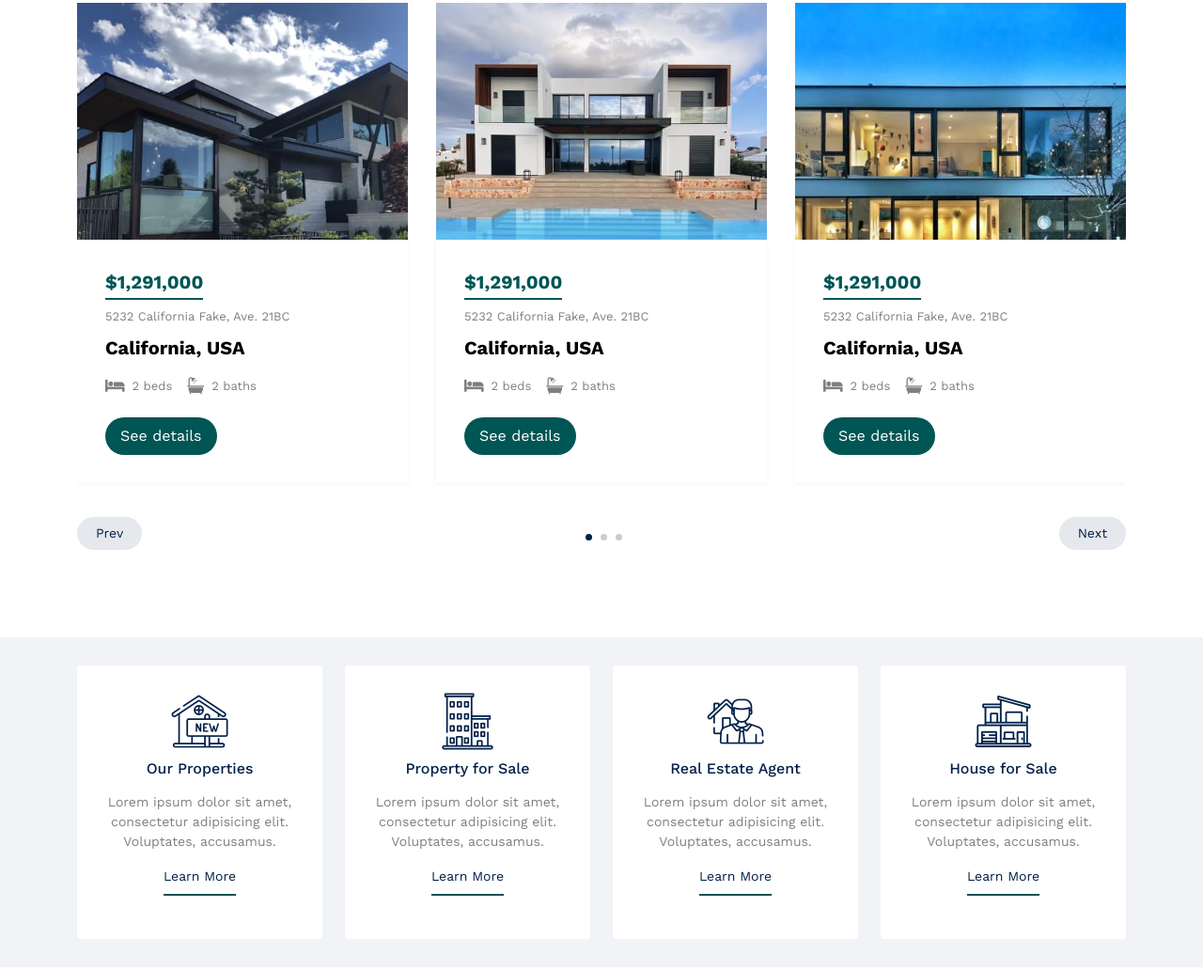
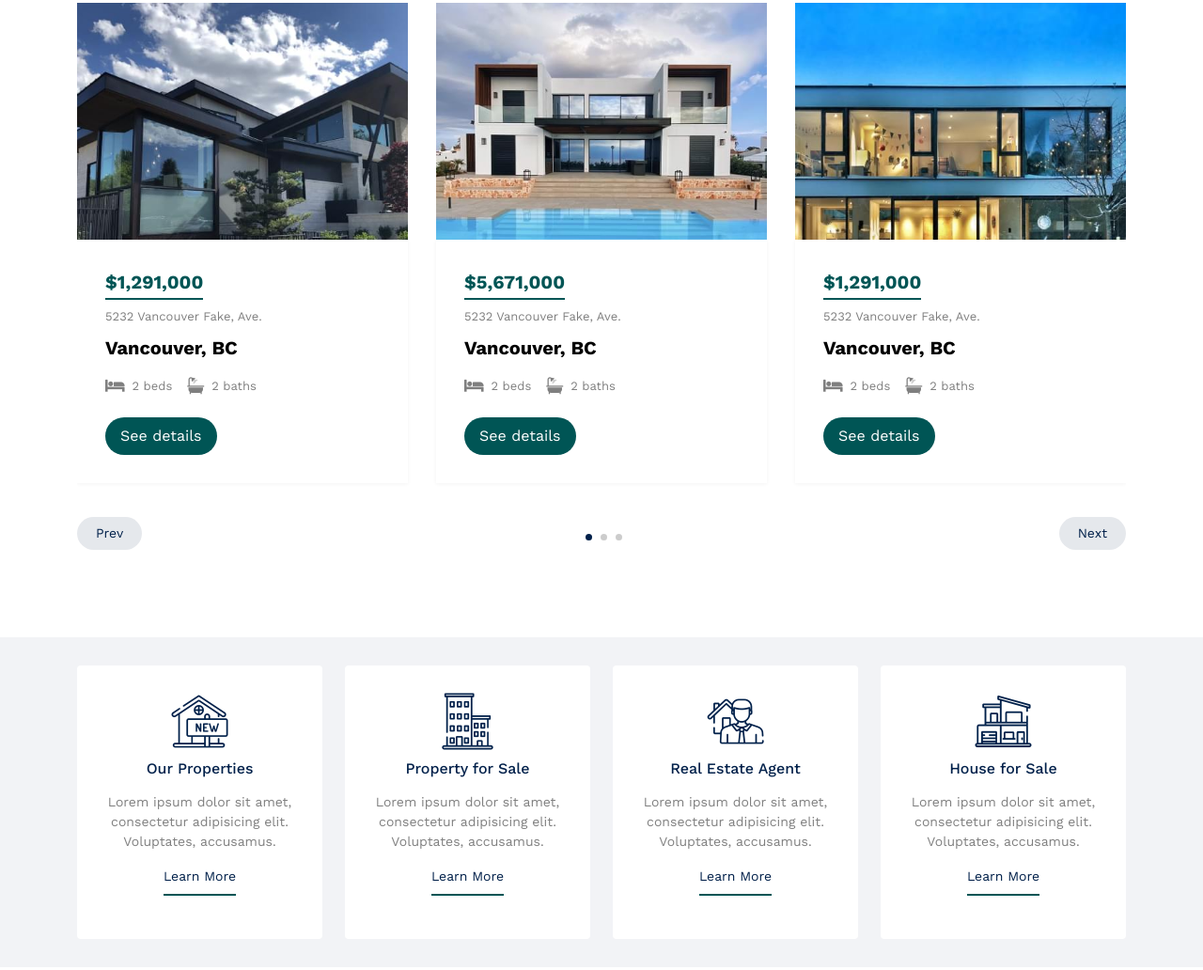
Before and after one commit to Kaiser-SK/cpnt201-a2-property, a plain HTML site: page index.html in a window 1280 px wide. Shown: the part 981-2013 px from the top of the page at 94% size. Drawn offline with nearby package versions, Linux system fonts and the light colour scheme; files whose address does not match are found by name.

Commit message:
changed California addresses to Vancouver

```diff
--- a/index.html
+++ b/index.html
@@ -157,8 +157,8 @@
                 <div class="property-content">
                   <div class="price mb-2"><span>$1,291,000</span></div>
                   <div>
-                    <span class="d-block mb-2 text-black-50">5232 California Fake, Ave. 21BC</span>
-                    <span class="city d-block mb-3">California, USA</span>
+                    <span class="d-block mb-2 text-black-50">5232 Vancouver Fake, Ave.</span>
+                    <span class="city d-block mb-3">Vancouver, BC</span>
 
                     <div class="specs d-flex mb-4">
                       <span class="d-block d-flex align-items-center me-3">
@@ -183,10 +183,10 @@
                 </a>
 
                 <div class="property-content">
-                  <div class="price mb-2"><span>$1,291,000</span></div>
+                  <div class="price mb-2"><span>$5,671,000</span></div>
                   <div>
-                    <span class="d-block mb-2 text-black-50">5232 California Fake, Ave. 21BC</span>
-                    <span class="city d-block mb-3">California, USA</span>
+                    <span class="d-block mb-2 text-black-50">5232 Vancouver Fake, Ave.</span>
+                    <span class="city d-block mb-3">Vancouver, BC</span>
 
                     <div class="specs d-flex mb-4">
                       <span class="d-block d-flex align-items-center me-3">
@@ -213,8 +213,8 @@
                 <div class="property-content">
                   <div class="price mb-2"><span>$1,291,000</span></div>
                   <div>
-                    <span class="d-block mb-2 text-black-50">5232 California Fake, Ave. 21BC</span>
-                    <span class="city d-block mb-3">California, USA</span>
+                    <span class="d-block mb-2 text-black-50">5232 Vancouver Fake, Ave.</span>
+                    <span class="city d-block mb-3">Vancouver, BC</span>
 
                     <div class="specs d-flex mb-4">
                       <span class="d-block d-flex align-items-center me-3">
@@ -241,8 +241,8 @@
                 <div class="property-content">
                   <div class="price mb-2"><span>$1,291,000</span></div>
                   <div>
-                    <span class="d-block mb-2 text-black-50">5232 California Fake, Ave. 21BC</span>
-                    <span class="city d-block mb-3">California, USA</span>
+                    <span class="d-block mb-2 text-black-50">5232 Vancouver Fake, Ave.</span>
+                    <span class="city d-block mb-3">Vancouver, BC</span>
 
                     <div class="specs d-flex mb-4">
                       <span class="d-block d-flex align-items-center me-3">
@@ -269,8 +269,8 @@
                 <div class="property-content">
                   <div class="price mb-2"><span>$1,291,000</span></div>
                   <div>
-                    <span class="d-block mb-2 text-black-50">5232 California Fake, Ave. 21BC</span>
-                    <span class="city d-block mb-3">California, USA</span>
+                    <span class="d-block mb-2 text-black-50">5232 Vancouver Fake, Ave.</span>
+                    <span class="city d-block mb-3">Vancouver, BC</span>
 
                     <div class="specs d-flex mb-4">
                       <span class="d-block d-flex align-items-center me-3">
@@ -297,8 +297,8 @@
                 <div class="property-content">
                   <div class="price mb-2"><span>$1,291,000</span></div>
                   <div>
-                    <span class="d-block mb-2 text-black-50">5232 California Fake, Ave. 21BC</span>
-                    <span class="city d-block mb-3">California, USA</span>
+                    <span class="d-block mb-2 text-black-50">5232 Vancouver Fake, Ave.</span>
+                    <span class="city d-block mb-3">Vancouver, BC</span>
 
                     <div class="specs d-flex mb-4">
                       <span class="d-block d-flex align-items-center me-3">
@@ -325,8 +325,8 @@
                 <div class="property-content">
                   <div class="price mb-2"><span>$1,291,000</span></div>
                   <div>
-                    <span class="d-block mb-2 text-black-50">5232 California Fake, Ave. 21BC</span>
-                    <span class="city d-block mb-3">California, USA</span>
+                    <span class="d-block mb-2 text-black-50">5232 Vancouver Fake, Ave.</span>
+                    <span class="city d-block mb-3">Vancouver, BC</span>
 
                     <div class="specs d-flex mb-4">
                       <span class="d-block d-flex align-items-center me-3">
@@ -353,8 +353,8 @@
                 <div class="property-content">
                   <div class="price mb-2"><span>$1,291,000</span></div>
                   <div>
-                    <span class="d-block mb-2 text-black-50">5232 California Fake, Ave. 21BC</span>
-                    <span class="city d-block mb-3">California, USA</span>
+                    <span class="d-block mb-2 text-black-50">5232 Vancouver Fake, Ave.</span>
+                    <span class="city d-block mb-3">Vancouver, BC</span>
 
                     <div class="specs d-flex mb-4">
                       <span class="d-block d-flex align-items-center me-3">
```
